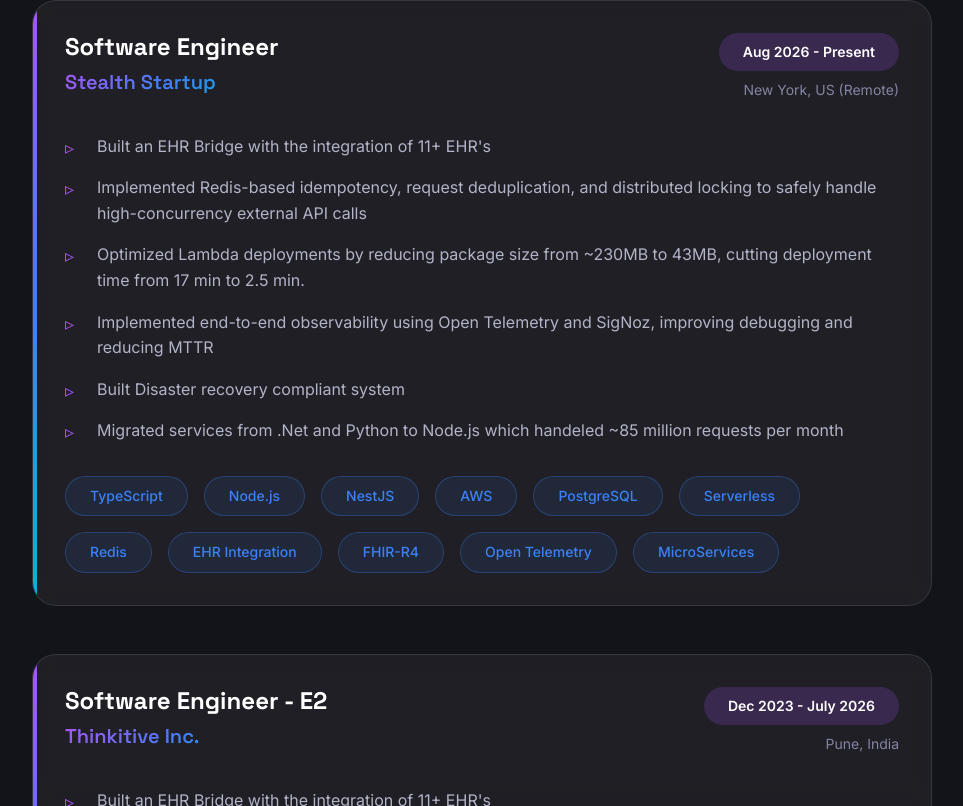
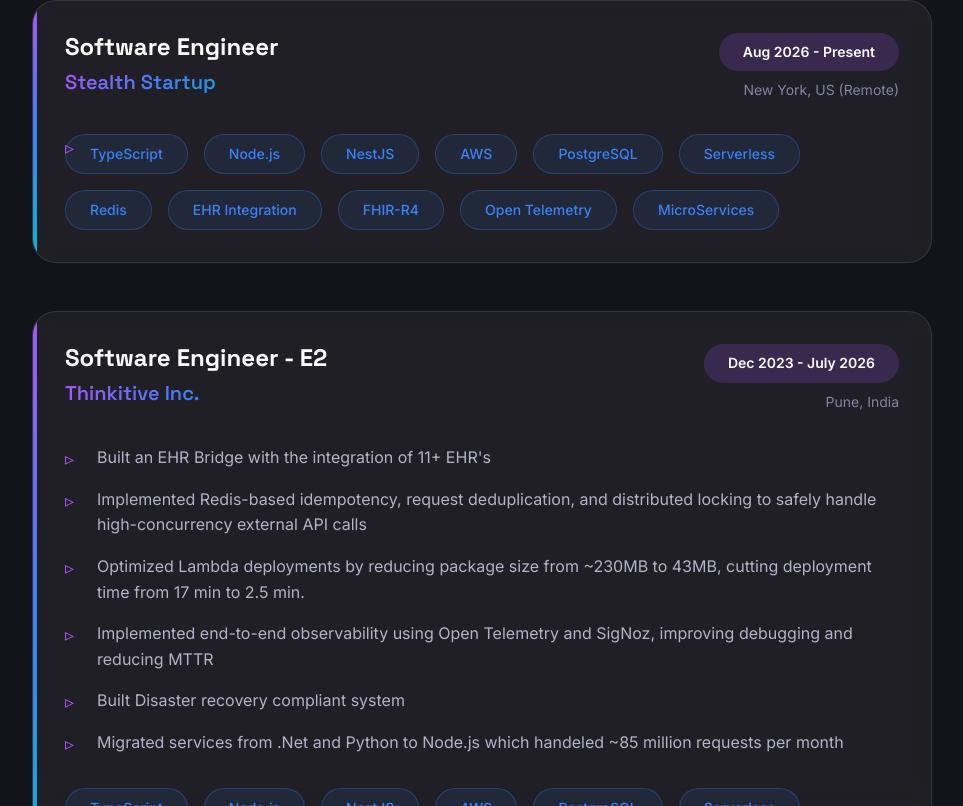
Before and after one commit to onkarsabale15/portfolio, a React (Vite) app: page / in a window 1280 px wide. Shown: the part 6209-7015 px from the top of the page, without its empty margins (158-1121 px from the left). Built offline with nearby package versions, Linux system fonts and the light colour scheme; no server answers.

Commit message:
Update Experience.tsx

```diff
--- a/src/components/Experience.tsx
+++ b/src/components/Experience.tsx
@@ -17,13 +17,7 @@
             period: 'Aug 2026 - Present',
             location: 'New York, US (Remote)',
             description: [
-                "Built an EHR Bridge with the integration of 11+ EHR's",
-                'Implemented Redis-based idempotency, request deduplication, and distributed locking to safely handle high-concurrency external API calls',
-                'Optimized Lambda deployments by reducing package size from ~230MB to 43MB, cutting deployment time from 17 min to 2.5 min.',
-                'Implemented end-to-end observability using Open Telemetry and SigNoz, improving debugging and reducing MTTR',
-                'Built Disaster recovery compliant system',
-                'Migrated services from .Net and Python to Node.js which handeled ~85 million requests per month',
-            ],
+                ""],
             technologies: ['TypeScript', 'Node.js', 'NestJS', 'AWS', 'PostgreSQL', 'Serverless', 'Redis', 'EHR Integration', 'FHIR-R4', 'Open Telemetry', 'MicroServices' ],
         },
         {
```
